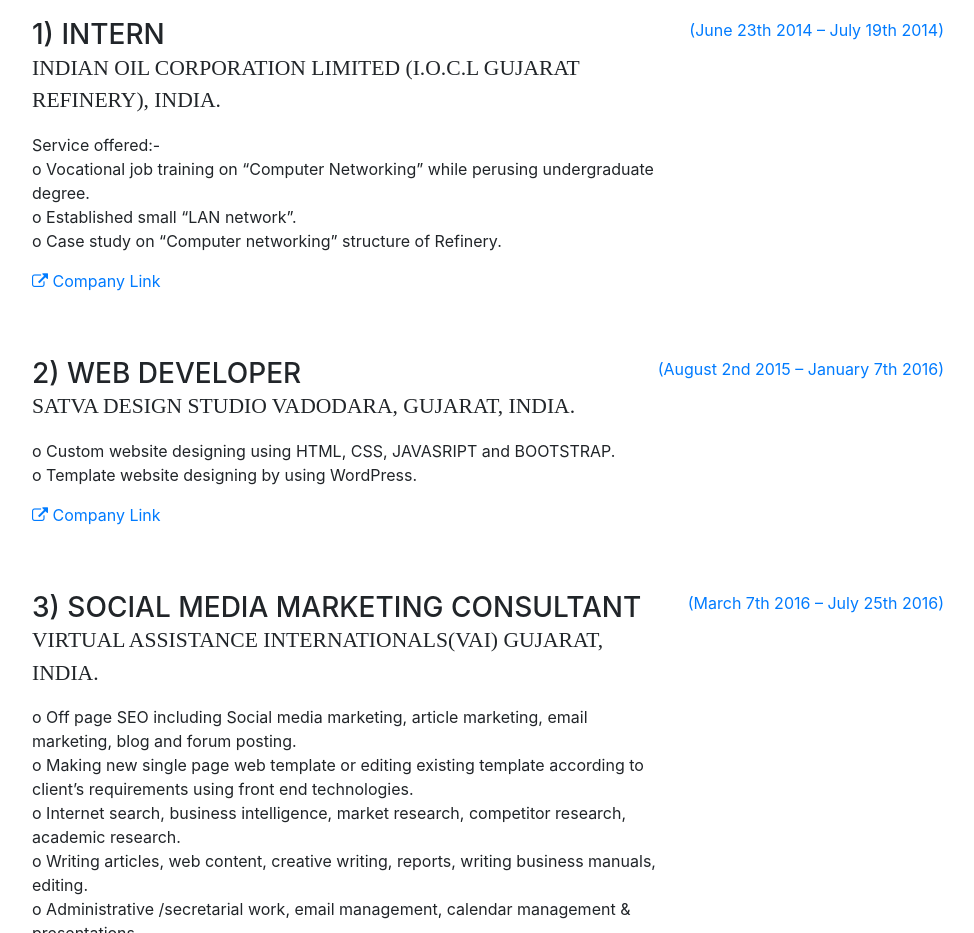
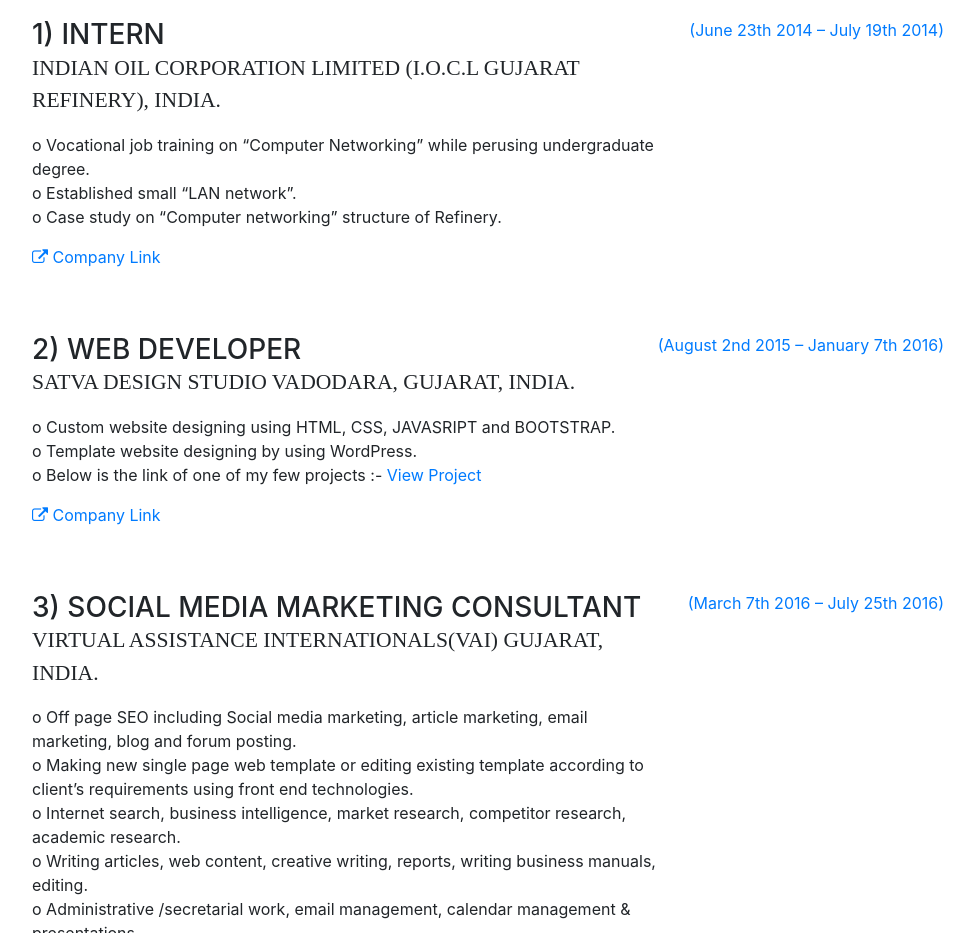
Before and after one commit to drashti2277/drashti2277.github.io, a website with bundled scripts: page index.html in a window 1280 px wide. Shown: the part 940-1873 px from the top of the page, without its empty margins (288-1262 px from the left). Built offline with nearby package versions, Linux system fonts and the light colour scheme; a web font is replaced by a local one.

Commit message:
modify index.html

```diff
--- a/index.html
+++ b/index.html
@@ -122,7 +122,7 @@
             <div class="resume-content mr-auto">
               <h3 class="mb-0"> 1) Intern </h3>
               <div class="subheading mb-3">	Indian Oil Corporation Limited (I.O.C.L Gujarat Refinery), INDIA.     </div>
-              <p>Service offered:- <br>
+              <p>
               o	Vocational job training on “Computer Networking” while perusing undergraduate degree.<br>
               o	Established small “LAN network”. <br>
               o	Case study on “Computer networking” structure of Refinery.  <br>
@@ -147,8 +147,12 @@
                 <div class="subheading mb-3">Satva Design Studio Vadodara, Gujarat, INDIA.  </div>
                     <p>
                       o	Custom website designing using HTML, CSS, JAVASRIPT and BOOTSTRAP.<br>
-                        o	Template website designing by using WordPress.
-                    <p>
+                        o	Template website designing by using WordPress.<br>
+                        o Below is the link of one of my few projects :- <a href="http://chuchufoodcourt.com/?page_id=4494" target="_blank">
+                             View Project
+                          </a>
+
+                      <p>
                       <a class="more-link" href="http://satvadesign.com/" target="_blank">
                       <i class="fa fa-external-link"></i>
                      Company Link
```
